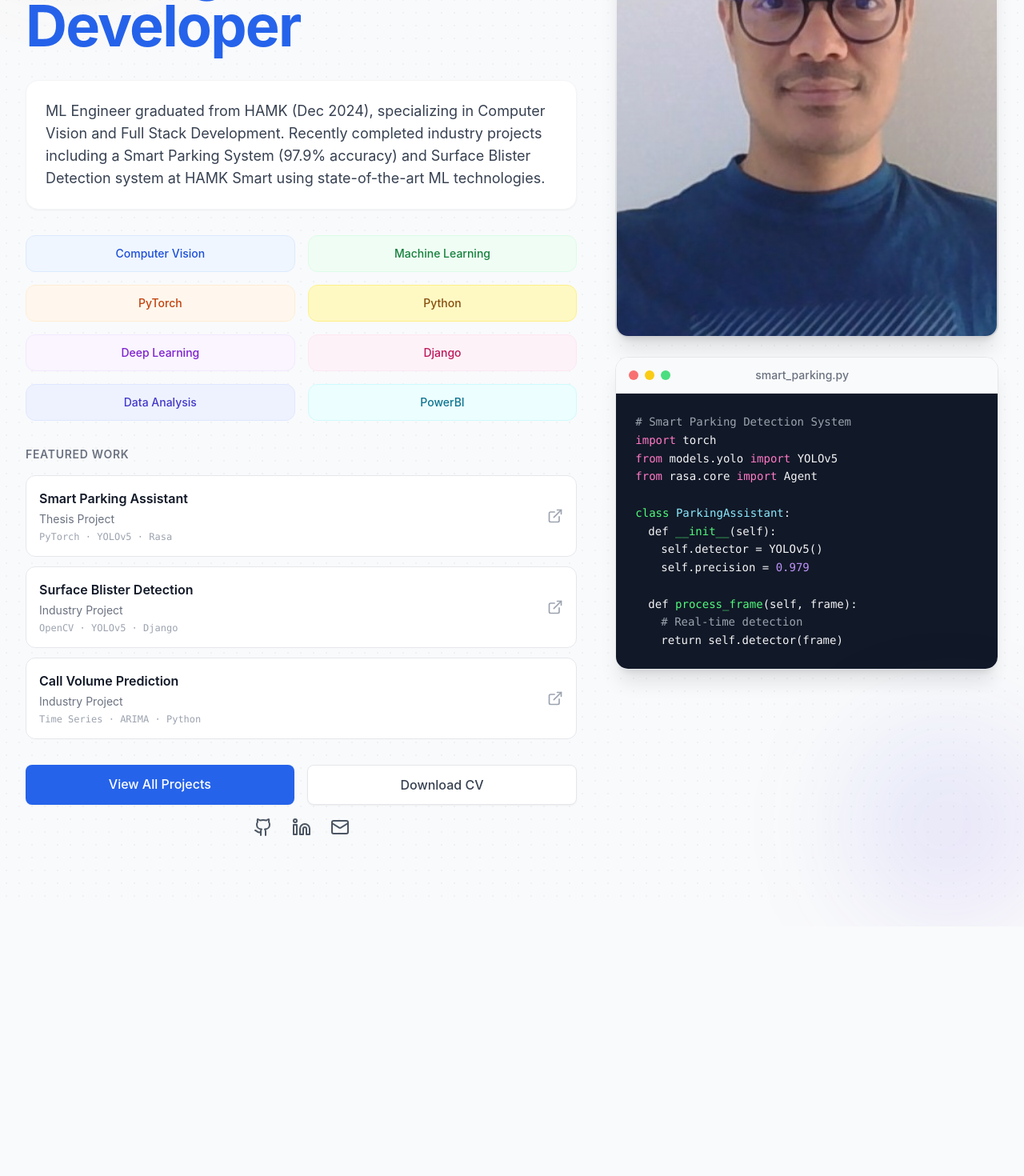
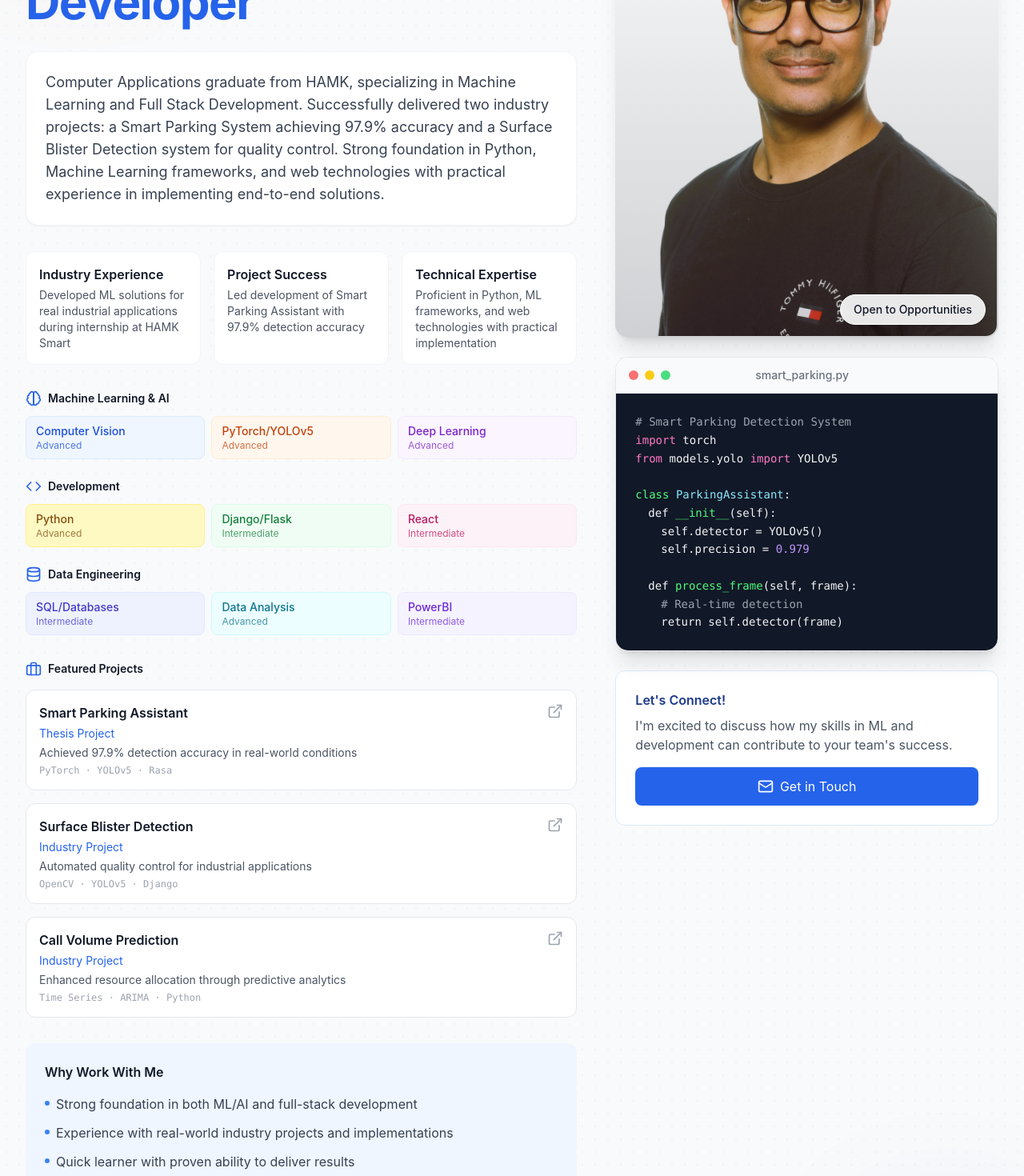
Before and after one commit to girimohan/portfolio, a React (Create React App) app: page /#/ in a window 1280 px wide. Shown: the part 360-1830 px from the top of the page at 80% size. Before the commit the page ends 1518 px from the top, so only its background shows below. Built offline with nearby package versions, Linux system fonts and the light colour scheme.

Commit message:
update on bio

```diff
--- a/src/components/Hero.jsx
+++ b/src/components/Hero.jsx
@@ -1,3 +1,4 @@
+
 import React from 'react';
 import { Link } from 'react-router-dom';
 import {
@@ -5,44 +6,101 @@ import {
   GithubIcon,
   LinkedinIcon,
   DownloadIcon,
+  CheckCircle,
+  Briefcase,
   Mail,
   MapPin,
-  ExternalLinkIcon
+  ExternalLinkIcon,
+  Code,
+  Cpu,  // Changed from ChipIcon
+  Brain,
+  MonitorIcon,  // For development
+  DatabaseIcon  // For data engineering
 } from 'lucide-react';
 
-const Hero = () => {
-  const skills = [
-    { name: 'Computer Vision', color: 'bg-blue-50 text-blue-700 border-blue-100' },
-    { name: 'Machine Learning', color: 'bg-green-50 text-green-700 border-green-100' },
-    { name: 'PyTorch', color: 'bg-orange-50 text-orange-700 border-orange-100' },
-    { name: 'Python', color: 'bg-yellow-100 text-yellow-800 border-yellow-200' },
-    { name: 'Deep Learning', color: 'bg-purple-50 text-purple-700 border-purple-100' },
-    { name: 'Django', color: 'bg-pink-50 text-pink-700 border-pink-100' },
-    { name: 'Data Analysis', color: 'bg-indigo-50 text-indigo-700 border-indigo-100' },
-    { name: 'PowerBI', color: 'bg-cyan-50 text-cyan-700 border-cyan-100' },
+// Professional Skills Structure
+const skillCategories = [
+  {
+    category: "Machine Learning & AI",
+    icon: Brain,
+    skills: [
+      { name: "Computer Vision", level: "Advanced", color: "bg-blue-50 text-blue-700 border-blue-100" },
+      { name: "PyTorch/YOLOv5", level: "Advanced", color: "bg-orange-50 text-orange-700 border-orange-100" },
+      { name: "Deep Learning", level: "Advanced", color: "bg-purple-50 text-purple-700 border-purple-100" }
+    ]
+  },
+  {
+    category: "Development",
+    icon: Code,
+    skills: [
+      { name: "Python", level: "Advanced", color: "bg-yellow-100 text-yellow-800 border-yellow-200" },
+      { name: "Django/Flask", level: "Intermediate", color: "bg-green-50 text-green-700 border-green-100" },
+      { name: "React", level: "Intermediate", color: "bg-pink-50 text-pink-700 border-pink-100" }
+    ]
+  },
+  {
+    category: "Data Engineering",
+    icon: DatabaseIcon,
+    skills: [
+      { name: "SQL/Databases", level: "Intermediate", color: "bg-indigo-50 text-indigo-700 border-indigo-100" },
+      { name: "Data Analysis", level: "Advanced", color: "bg-cyan-50 text-cyan-700 border-cyan-100" },
+      { name: "PowerBI", level: "Intermediate", color: "bg-violet-50 text-violet-700 border-violet-100" }
+    ]
+  }
 ];
 
+// Key Projects with Impact
 const featuredProjects = [
   {
     name: 'Smart Parking Assistant',
     link: '/project/smart-parking-assistant',
     description: 'Thesis Project',
-      tech: 'PyTorch · YOLOv5 · Rasa'
+    tech: 'PyTorch · YOLOv5 · Rasa',
+    impact: 'Achieved 97.9% detection accuracy in real-world conditions',
+    type: 'ML Research'
   },
   {
     name: 'Surface Blister Detection',
-      link: '/project/surface-blister-detection',
+    link: '/project/surface-blister-detection-system',
     description: 'Industry Project',
-      tech: 'OpenCV · YOLOv5 · Django'
+    tech: 'OpenCV · YOLOv5 · Django',
+    impact: 'Automated quality control for industrial applications',
+    type: 'Computer Vision'
   },
   {
     name: 'Call Volume Prediction',
     link: '/project/call-volume-prediction',
     description: 'Industry Project',
-      tech: 'Time Series · ARIMA · Python'
-    },
+    tech: 'Time Series · ARIMA · Python',
+    impact: 'Enhanced resource allocation through predictive analytics',
+    type: 'Data Science'
+  }
 ];
 
+// Professional Achievements
+const achievements = [
+  {
+    title: "Industry Experience",
+    description: "Developed ML solutions for real industrial applications during internship at HAMK Smart"
+  },
+  {
+    title: "Project Success",
+    description: "Led development of Smart Parking Assistant with 97.9% detection accuracy"
+  },
+  {
+    title: "Technical Expertise",
+    description: "Proficient in Python, ML frameworks, and web technologies with practical implementation"
+  }
+];
+
+// Value Propositions
+const valueProps = [
+  "Strong foundation in both ML/AI and full-stack development",
+  "Experience with real-world industry projects and implementations",
+  "Quick learner with proven ability to deliver results",
+  "Passionate about creating practical AI solutions"
+];
+const Hero = () => {
   return (
     <div className="relative min-h-screen bg-gray-50">
       {/* Background Pattern */}
@@ -53,69 +111,95 @@ const Hero = () => {
 
           {/* Left Column - Content (spans 7 columns) */}
           <div className="lg:col-span-7 space-y-8 lg:sticky lg:top-24">
-            {/* Status Badges */}
+            {/* Status and Location */}
             <div className="flex flex-wrap gap-3">
               <div className="inline-flex items-center px-3 py-1 rounded-full bg-blue-50 text-blue-700 text-sm">
                 <MapPin className="h-4 w-4 mr-2" />
                 Helsinki, Finland
               </div>
               <div className="inline-flex items-center px-3 py-1 rounded-full bg-green-50 text-green-700 text-sm">
+                <CheckCircle className="h-4 w-4 mr-2" />
                 Available from Feb 2025
               </div>
             </div>
 
             {/* Header Section */}
             <div className="space-y-4">
-              <h1 className="text-5xl font-bold tracking-tight lg:text-6xl xl:text-7xl">
+              <h1 className="text-4xl font-bold tracking-tight lg:text-5xl xl:text-6xl">
                 <span className="block text-gray-900">Mohan Giri</span>
                 <span className="block text-blue-600 mt-2">ML Engineer & Developer</span>
               </h1>
             </div>
 
-            {/* Bio Card */}
+            {/* Enhanced Bio */}
             <div className="bg-white rounded-2xl p-6 shadow-sm border border-gray-100">
               <p className="text-lg text-gray-700">
-                ML Engineer graduated from HAMK (Dec 2024), specializing in Computer Vision
-                and Full Stack Development. Recently completed industry projects including
-                a Smart Parking System (97.9% accuracy) and Surface Blister Detection system
-                at HAMK Smart using state-of-the-art ML technologies.
+                Computer Applications graduate from HAMK, specializing in Machine Learning and Full Stack Development.
+                Successfully delivered two industry projects: a Smart Parking System achieving 97.9% accuracy
+                and a Surface Blister Detection system for quality control. Strong foundation in Python,
+                Machine Learning frameworks, and web technologies with practical experience in implementing
+                end-to-end solutions.
               </p>
             </div>
 
-            {/* Skills Grid */}
-            <div className="grid grid-cols-2 gap-4">
-              {skills.map((skill) => (
-                <span
-                  key={skill.name}
-                  className={`${skill.color} px-4 py-3 rounded-xl text-sm font-medium
-                    border transition-all hover:scale-[1.02] cursor-default flex items-center
-                    justify-center text-center`}
+            {/* Achievements Grid */}
+            <div className="grid grid-cols-1 md:grid-cols-3 gap-4">
+              {achievements.map((achievement, index) => (
+                <div key={index} className="bg-white p-4 rounded-xl border border-gray-100">
+                  <h3 className="font-semibold text-gray-900 mb-1">{achievement.title}</h3>
+                  <p className="text-sm text-gray-600">{achievement.description}</p>
+                </div>
+              ))}
+            </div>
+
+            {/* Skills Categories */}
+            <div className="space-y-6">
+              {skillCategories.map((category, index) => (
+                <div key={index} className="space-y-3">
+                  <div className="flex items-center gap-2">
+                    <category.icon className="h-5 w-5 text-blue-600" />
+                    <h3 className="text-sm font-semibold text-gray-900">
+                      {category.category}
+                    </h3>
+                  </div>
+                  <div className="grid grid-cols-3 gap-2">
+                    {category.skills.map((skill, skillIndex) => (
+                      <div
+                        key={skillIndex}
+                        className={`${skill.color} px-3 py-2 rounded-lg text-sm
+                          border transition-all hover:scale-[1.02] cursor-default`}
                       >
-                  {skill.name}
-                </span>
+                        <div className="font-medium">{skill.name}</div>
+                        <div className="text-xs opacity-75">{skill.level}</div>
+                      </div>
+                    ))}
+                  </div>
+                </div>
               ))}
             </div>
 
             {/* Featured Projects */}
             <div className="space-y-4">
-              <h3 className="text-sm font-semibold text-gray-500 uppercase tracking-wider">
-                Featured Work
+              <h3 className="text-sm font-semibold text-gray-900 flex items-center gap-2">
+                <Briefcase className="h-5 w-5 text-blue-600" />
+                Featured Projects
               </h3>
-              <div className="grid grid-cols-1 gap-3">
+              <div className="grid gap-4">
                 {featuredProjects.map((project) => (
                   <Link
                     key={project.name}
                     to={project.link}
-                    className="group relative overflow-hidden bg-white rounded-xl border border-gray-200
-                      hover:border-blue-200 hover:bg-blue-50/50 transition-all duration-200 p-4"
+                    className="group bg-white rounded-xl border border-gray-200 p-4
+                      hover:border-blue-200 hover:bg-blue-50/50 transition-all duration-200"
                   >
-                    <div className="flex justify-between items-center">
-                      <div>
+                    <div className="flex justify-between items-start">
+                      <div className="space-y-1">
                         <h4 className="font-semibold text-gray-900 group-hover:text-blue-600">
                           {project.name}
                         </h4>
-                        <p className="text-sm text-gray-500 mt-1">{project.description}</p>
-                        <p className="text-xs text-gray-400 font-mono mt-1">{project.tech}</p>
+                        <p className="text-sm text-blue-600">{project.description}</p>
+                        <p className="text-sm text-gray-600">{project.impact}</p>
+                        <p className="text-xs text-gray-400 font-mono">{project.tech}</p>
                       </div>
                       <ExternalLinkIcon className="h-5 w-5 text-gray-400 group-hover:text-blue-600
                         transform group-hover:translate-x-1 transition-all" />
@@ -123,6 +207,19 @@ const Hero = () => {
                   </Link>
                 ))}
               </div>
+            </div>
+
+            {/* Value Proposition */}
+            <div className="bg-blue-50 p-6 rounded-xl">
+              <h3 className="font-semibold text-gray-900 mb-4">Why Work With Me</h3>
+              <ul className="space-y-3">
+                {valueProps.map((prop, index) => (
+                  <li key={index} className="flex items-start">
+                    <span className="w-1.5 h-1.5 bg-blue-500 rounded-full mt-2 mr-2"></span>
+                    <span className="text-gray-700">{prop}</span>
+                  </li>
+                ))}
+              </ul>
             </div>
 
             {/* CTAs and Social */}
@@ -137,7 +234,7 @@ const Hero = () => {
                   View All Projects
                 </Link>
                 <a
-                  href="/portfolio/images/Giri_Mohan_CV.pdf"
+                  href="/images/Giri_Mohan_CV.pdf"
                   download
                   className="flex-1 text-center px-6 py-3 rounded-lg bg-white text-gray-700
                     font-medium hover:bg-gray-50 transition-all border border-gray-200
@@ -177,11 +274,19 @@ const Hero = () => {
             {/* Profile Image */}
             <div className="relative">
               <img
-                src={`${process.env.PUBLIC_URL}/images/mopic.jpg`}
+                src={`${process.env.PUBLIC_URL}/images/mopic2.JPG`}
                 alt="Mohan Giri"
                 className="w-full aspect-[3/4] object-cover rounded-2xl shadow-xl border-2 border-white"
               />
               <div className="absolute inset-0 rounded-2xl bg-gradient-to-t from-gray-900/20 to-transparent" />
+
+              {/* Optional: Floating Badge */}
+              <div className="absolute bottom-4 right-4 bg-white/90 backdrop-blur-sm rounded-full px-4 py-2
+                shadow-lg border border-white">
+                <p className="text-sm font-medium text-gray-900">
+                  Open to Opportunities
+                </p>
+              </div>
             </div>
 
             {/* Code Preview */}
@@ -210,11 +315,6 @@ const Hero = () => {
                   <span className="text-gray-100"> models.yolo </span>
                   <span className="text-[#ff79c6]">import</span>
                   <span className="text-gray-100"> YOLOv5</span>
-                  <br />
-                  <span className="text-[#ff79c6]">from</span>
-                  <span className="text-gray-100"> rasa.core </span>
-                  <span className="text-[#ff79c6]">import</span>
-                  <span className="text-gray-100"> Agent</span>
                   <br /><br />
                   <span className="text-[#50fa7b]">class</span>
                   <span className="text-[#8be9fd]"> ParkingAssistant</span>
@@ -240,6 +340,22 @@ const Hero = () => {
               </div>
             </div>
 
+            {/* Contact Card */}
+            <div className="bg-white p-6 rounded-xl border border-blue-100">
+              <h3 className="font-semibold text-blue-900 mb-2">Let's Connect!</h3>
+              <p className="text-gray-600 mb-4">
+                I'm excited to discuss how my skills in ML and development can contribute to your team's success.
+              </p>
+              <a
+                href="mailto:mohan_gi@hotmail.com"
+                className="inline-flex items-center justify-center w-full px-6 py-3 bg-blue-600
+                  text-white rounded-lg hover:bg-blue-700 transition-colors"
+              >
+                <Mail className="w-5 h-5 mr-2" />
+                Get in Touch
+              </a>
+            </div>
+
             {/* Decorative Elements */}
             <div className="absolute -bottom-8 -right-8 w-64 h-64 bg-gradient-to-br from-blue-600/10 to-purple-600/10 rounded-full blur-3xl" />
             <div className="absolute -top-8 -left-8 w-64 h-64 bg-gradient-to-br from-yellow-600/10 to-pink-600/10 rounded-full blur-3xl" />
```
Also changed, not shown: public/images/mopic2.JPG. Lines whose indentation alone changed are shown as unchanged.
